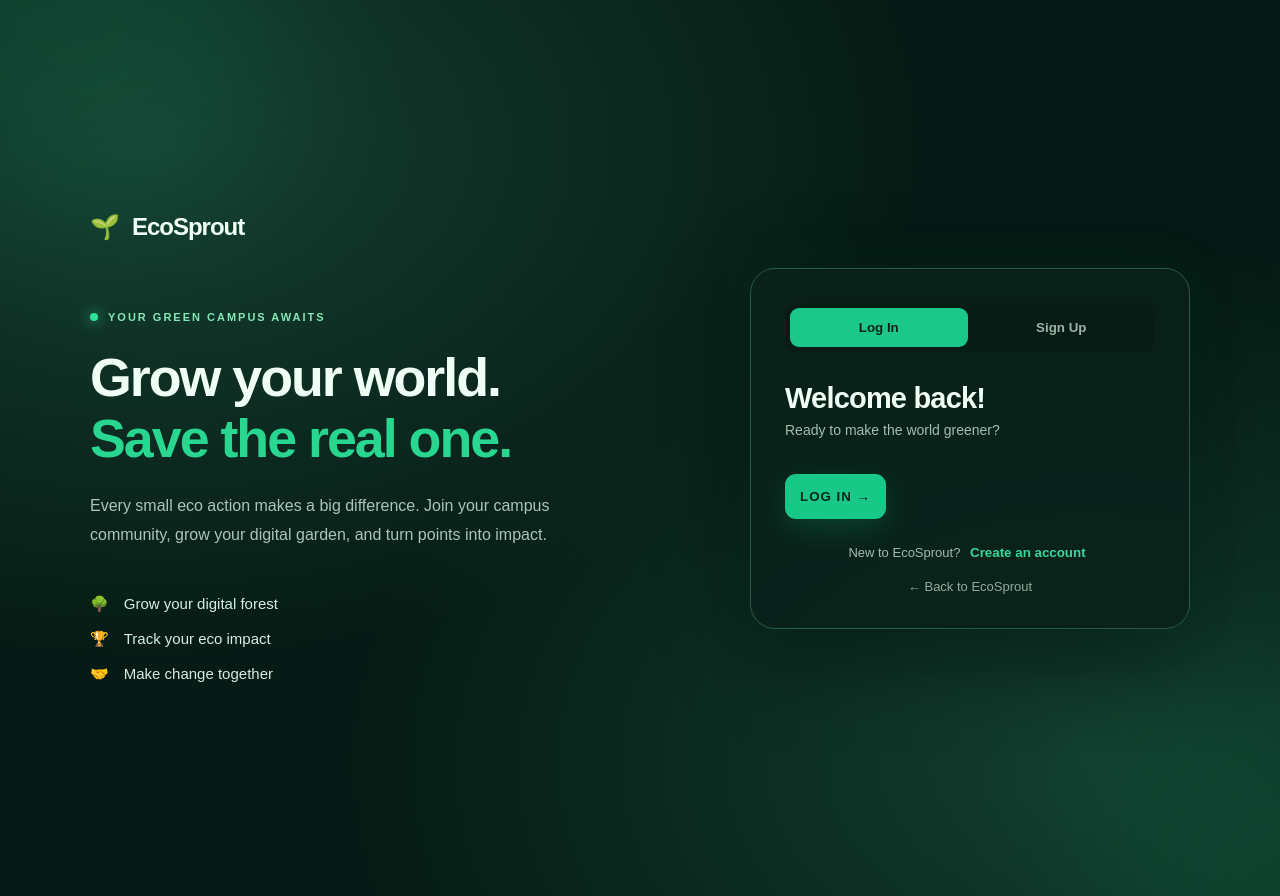
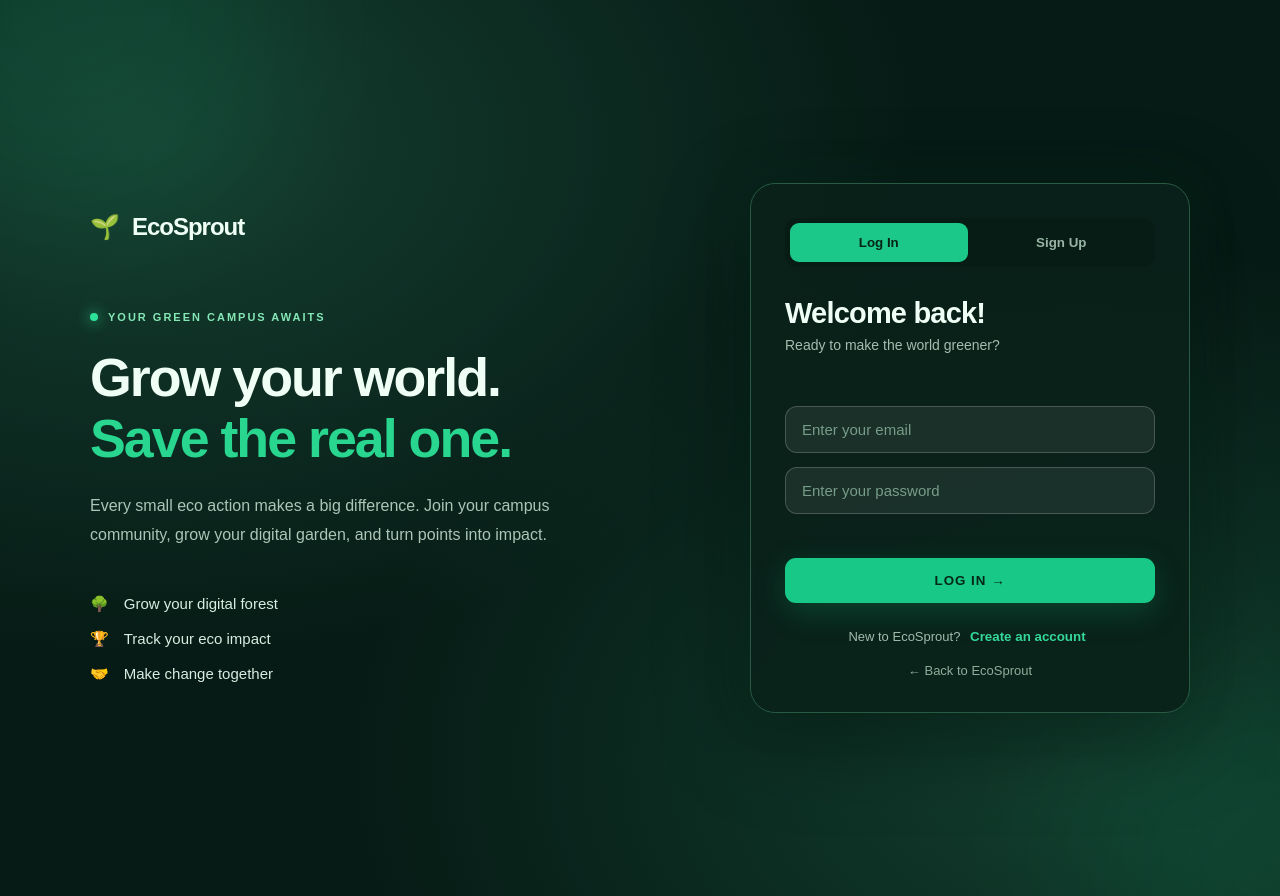
Before and after one commit to arnav804/EcoSprout, a Next.js app: page /login in a window 1280 px wide. Built offline with nearby package versions, Linux system fonts and the light colour scheme.

Commit message:
Enable Cognito login inside EcoSprout

```diff
--- a/app/login/page.jsx
+++ b/app/login/page.jsx
@@ -2,23 +2,58 @@
 
 import { useState } from "react";
 import { signIn } from "next-auth/react";
+import { useRouter } from "next/navigation";
 import "./login.css";
 
 export default function LoginPage() {
+  const router = useRouter();
+
   const [mode, setMode] = useState("login");
+  const [email, setEmail] = useState("");
+  const [password, setPassword] = useState("");
   const [loading, setLoading] = useState(false);
   const [message, setMessage] = useState("");
 
-  async function handleLogin() {
-    setLoading(true);
+  async function handleLogin(event) {
+    event.preventDefault();
     setMessage("");
 
+    if (!email.trim() || !password) {
+      setMessage("Please enter your email and password.");
+      return;
+    }
+
+    if (mode === "signup") {
+      setMessage("Account creation is not enabled yet. Please log in.");
+      return;
+    }
+
+    setLoading(true);
+
     try {
-      await signIn("cognito", {
-        callbackUrl: "/",
+      const result = await signIn("credentials", {
+        email: email.trim(),
+        password,
+        redirect: false,
       });
+
+      if (result?.error) {
+        setMessage(
+          "Login failed. Check your credentials or account verification."
+        );
+        return;
+      }
+
+      if (!result?.ok) {
+        setMessage("Unable to log in. Please try again.");
+        return;
+      }
+
+      router.replace("/");
+      router.refresh();
     } catch {
-      setMessage("Unable to start login. Please try again.");
+      setMessage("Something went wrong. Please try again.");
+    } finally {
       setLoading(false);
     }
   }
@@ -51,24 +86,38 @@ export default function LoginPage() {
           </p>
 
           <div className="eco-auth-benefits">
-            <div>🌳 <span>Grow your digital forest</span></div>
-            <div>🏆 <span>Track your eco impact</span></div>
-            <div>🤝 <span>Make change together</span></div>
+            <div>
+              🌳 <span>Grow your digital forest</span>
+            </div>
+            <div>
+              🏆 <span>Track your eco impact</span>
+            </div>
+            <div>
+              🤝 <span>Make change together</span>
+            </div>
           </div>
         </div>
 
         <div className="eco-auth-panel">
           <div className="eco-auth-tabs">
             <button
+              type="button"
               className={mode === "login" ? "selected" : ""}
-              onClick={() => setMode("login")}
+              onClick={() => {
+                setMode("login");
+                setMessage("");
+              }}
             >
               Log In
             </button>
 
             <button
+              type="button"
               className={mode === "signup" ? "selected" : ""}
-              onClick={() => setMode("signup")}
+              onClick={() => {
+                setMode("signup");
+                setMessage("");
+              }}
             >
               Sign Up
             </button>
@@ -86,17 +135,61 @@ export default function LoginPage() {
               : "Start your green journey today."}
           </p>
 
+          <form onSubmit={handleLogin}>
+            <div style={{ marginTop: "24px" }}>
+              <input
+                type="email"
+                placeholder="Enter your email"
+                value={email}
+                onChange={(event) => setEmail(event.target.value)}
+                autoComplete="email"
+                required
+                style={{
+                  width: "100%",
+                  padding: "14px 16px",
+                  marginBottom: "14px",
+                  borderRadius: "12px",
+                  border: "1px solid rgba(255,255,255,0.2)",
+                  background: "rgba(255,255,255,0.07)",
+                  color: "white",
+                  fontSize: "15px",
+                  boxSizing: "border-box",
+                }}
+              />
+
+              <input
+                type="password"
+                placeholder="Enter your password"
+                value={password}
+                onChange={(event) => setPassword(event.target.value)}
+                autoComplete="current-password"
+                required
+                style={{
+                  width: "100%",
+                  padding: "14px 16px",
+                  marginBottom: "20px",
+                  borderRadius: "12px",
+                  border: "1px solid rgba(255,255,255,0.2)",
+                  background: "rgba(255,255,255,0.07)",
+                  color: "white",
+                  fontSize: "15px",
+                  boxSizing: "border-box",
+                }}
+              />
+            </div>
+
             <button
+              type="submit"
               className="eco-auth-submit"
-            onClick={handleLogin}
-            disabled={loading}
+              disabled={loading || mode === "signup"}
             >
               {loading
-              ? "CONNECTING..."
+                ? "LOGGING IN..."
                 : mode === "login"
                 ? "LOG IN →"
-              : "CREATE ACCOUNT →"}
+                : "SIGN UP COMING SOON"}
             </button>
+          </form>
 
           {message && (
             <div role="status" className="eco-auth-message">
@@ -109,9 +202,11 @@ export default function LoginPage() {
               ? "New to EcoSprout?"
               : "Already have an account?"}{" "}
             <button
-              onClick={() =>
-                setMode(mode === "login" ? "signup" : "login")
-              }
+              type="button"
+              onClick={() => {
+                setMode(mode === "login" ? "signup" : "login");
+                setMessage("");
+              }}
             >
               {mode === "login"
                 ? "Create an account"
--- a/package.json
+++ b/package.json
@@ -1 +1 @@
-{"name":"ecosprout-nextjs","version":"1.0.0","private":true,"scripts":{"dev":"next dev","build":"next build","start":"next start"},"dependencies":{"@google/genai":"^2.28.0","next":"^15.5.0","next-auth":"^5.0.0-beta.30","react":"^19.1.0","react-dom":"^19.1.0"}}
+{"name":"ecosprout-nextjs","version":"1.0.0","private":true,"scripts":{"dev":"next dev","build":"next build","start":"next start"},"dependencies":{"@aws-sdk/client-cognito-identity-provider":"^3.1149.0","@google/genai":"^2.28.0","next":"^15.5.0","next-auth":"^5.0.0-beta.30","react":"^19.1.0","react-dom":"^19.1.0"}}
```
Also changed, not shown: auth.js (+125 -6 lines), 1 other file (tests, documents, lock files or other folders). Lines whose indentation alone changed are shown as unchanged.
